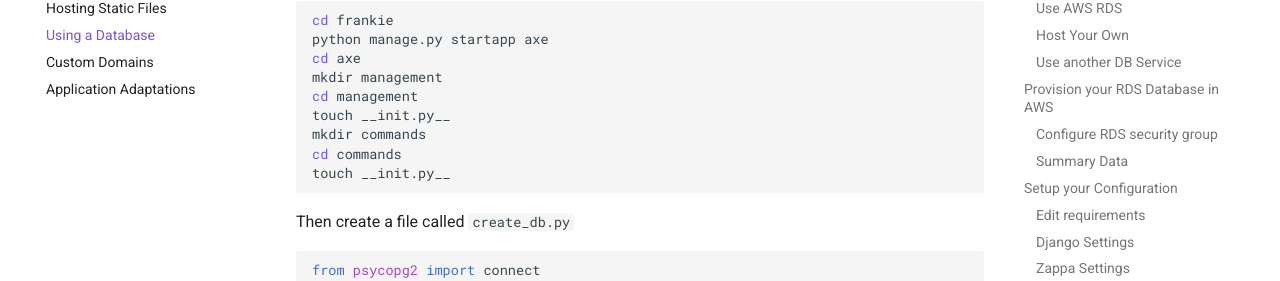
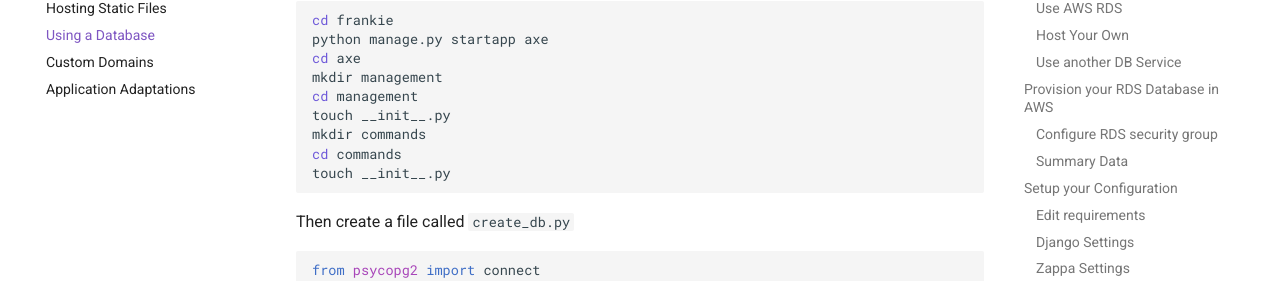
Before and after one commit to edgarroman/zappa-django-guide, an MkDocs documentation site: the page built from docs/walk_database.md, in a window 1280 px wide and 900 px high, scrolled down 4250 px. Shown: the part 154-435 px from the top of the window. Built offline with MkDocs 1.6.1 and Material for MkDocs 9.7.7, drawn with Linux system fonts in a browser that asks for light colours; comment, search, counter and statistics services are not loaded; old or Windows-style settings are respelled for this version of MkDocs.

````diff
--- a/docs/walk_database.md
+++ b/docs/walk_database.md
@@ -158,10 +158,10 @@ python manage.py startapp axe
 cd axe
 mkdir management
 cd management
-touch __init.py__
+touch __init__.py
 mkdir commands
 cd commands
-touch __init.py__
+touch __init__.py
 ```
 
 Then create a file called `create_db.py`
````
